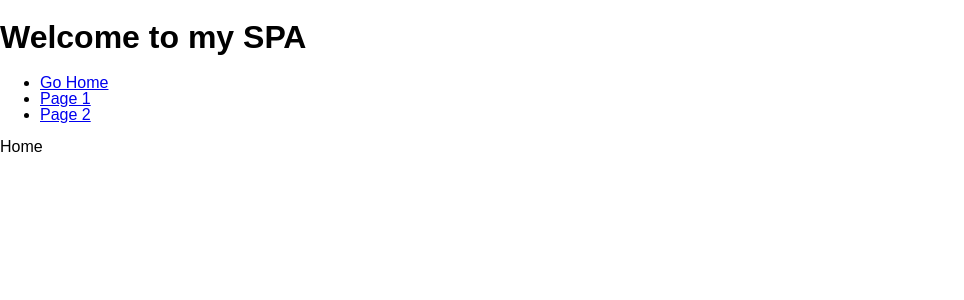
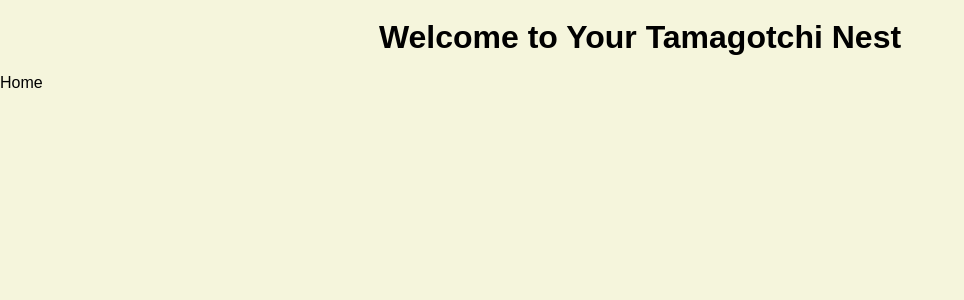
Before and after one commit to Grady828/tamagotchi-front-end, a React (Create React App) app: page / in a window 1280 px wide. Shown: the top 300 px of the page, without its empty margins (0-964 px from the left). Built offline with nearby package versions, Linux system fonts and the light colour scheme.

Commit message:
useEffect runs at app start

```diff
--- a/src/App.jsx
+++ b/src/App.jsx
@@ -1,25 +1,38 @@
-import React from 'react'
+import React, { useEffect, useState } from 'react'
 import { Link, Route, Switch } from 'react-router-dom'
 
 export function App() {
+  useEffect(function () {
+    console.log('Run once at start')
+  }, [])
+
   return (
-    <>
+    <header>
       <header>
-        <h1>Welcome to my SPA</h1>
-        <nav>
+        <h1>Welcome to Your Tamagotchi Nest</h1>
+        {/* <nav>
           <ul>
             <li>
-              <Link to="/">Go Home</Link>
+              <button Link to="/">
+                Go Home
+              </button>
             </li>
             <li>
-              <Link to="/1">Page 1</Link>
+              <button Link to="/1">
+                Page 1
+              </button>
             </li>
             <li>
-              <Link to="/2">Page 2</Link>
+              <button Link to="/2">
+                Page 2
+              </button>
             </li>
           </ul>
-        </nav>
+        </nav> */}
       </header>
+      <main>
+        <nav></nav>
+      </main>
       <Switch>
         <Route exact path="/">
           Home
@@ -32,6 +45,6 @@
         </Route>
         <Route path="*">Not Found</Route>
       </Switch>
-    </>
+    </header>
   )
 }
--- a/src/index.scss
+++ b/src/index.scss
@@ -9,4 +9,14 @@
 body {
   margin: 0;
   min-height: 100%;
+  background-color: beige;
 }
+h1 {
+  text-align: center;
+}
+header ul {
+  display: flex;
+  list-style: none;
+  justify-content: space-evenly;
+  padding: 0;
+}
```
